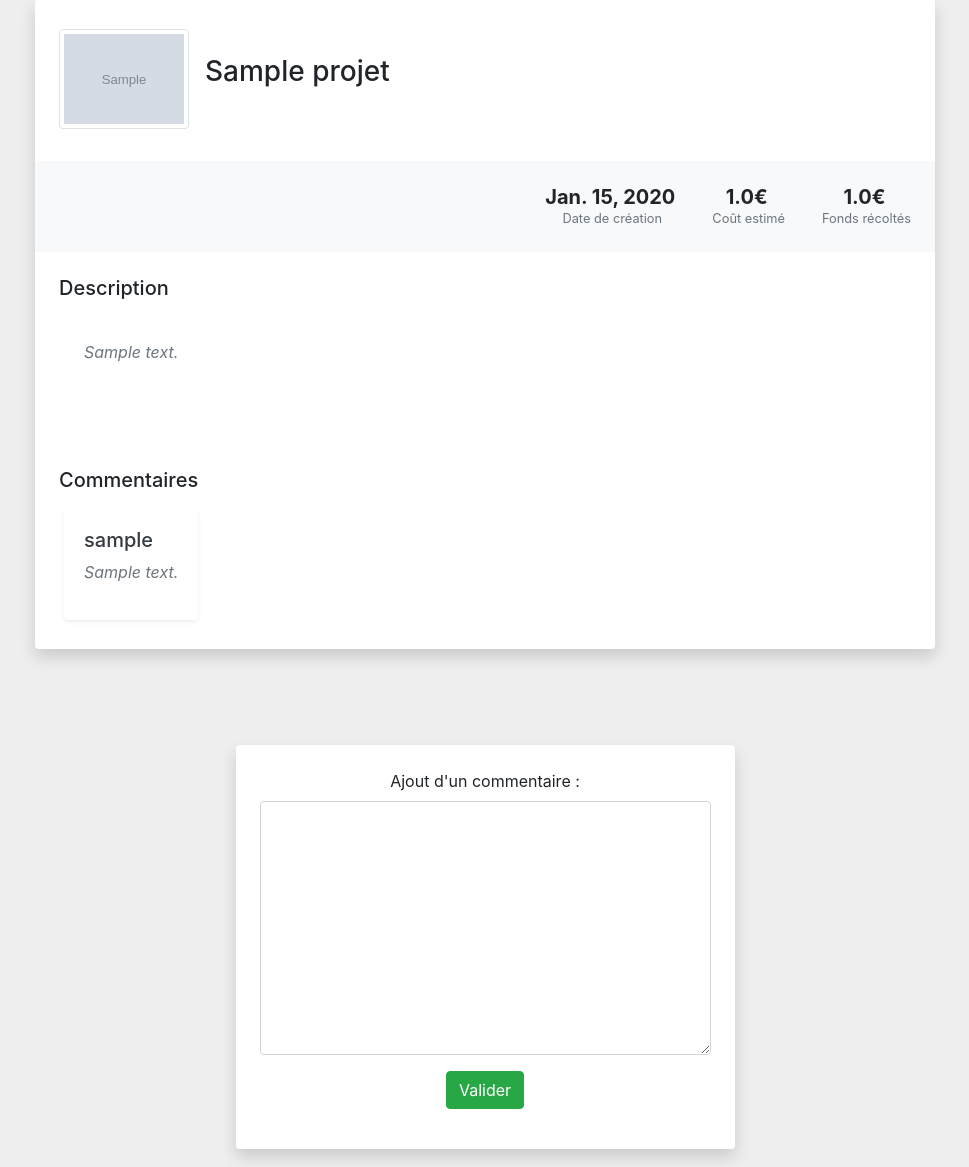
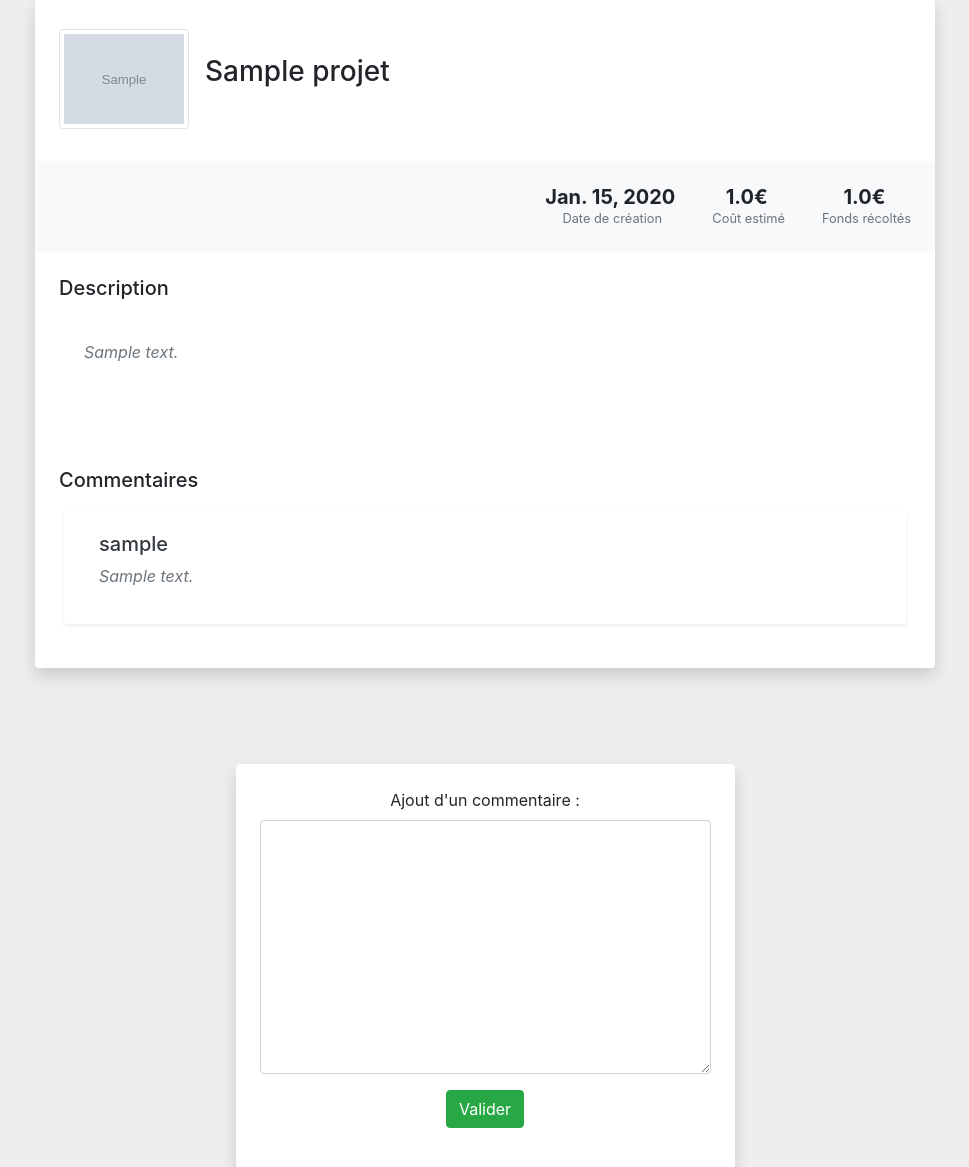
Before and after one commit to alexandreboudet/Brocoolio, a Django app: page /projet/affichage/1 in a window 1280 px wide. Shown: the part 49-1216 px from the top of the page, without its empty margins (155-1124 px from the left). Run offline with Django 3.2, Linux system fonts and the light colour scheme; tables that the repository leaves empty hold one stand-in row (values such as "Sample post"); grey boxes marked "Sample" are stand-in pictures; some libraries are stand-ins or nearby versions.

Commit message:
resized-comment

```diff
--- a/brocoolio/projet/templates/affichage.html
+++ b/brocoolio/projet/templates/affichage.html
@@ -81,8 +81,8 @@
 
 
           {% for commentaire in commentaires %}
-            <div class="row" style="margin:5 5 5 5;">
-              <div class="onhoversurbrillance card rounded shadow-sm border-0">
+            <div class="row" style="margin:20 5 20 5;">
+              <div class="onhoversurbrillance card rounded shadow-sm border-0 col-md-12">
                 <div class="card-body p-6">
                   <h5 class="text-dark">{{commentaire.utilisateur.idUser.username}}</h5>
                   <p class="text-muted font-italic">{{commentaire.commentaire}}</p>
```
